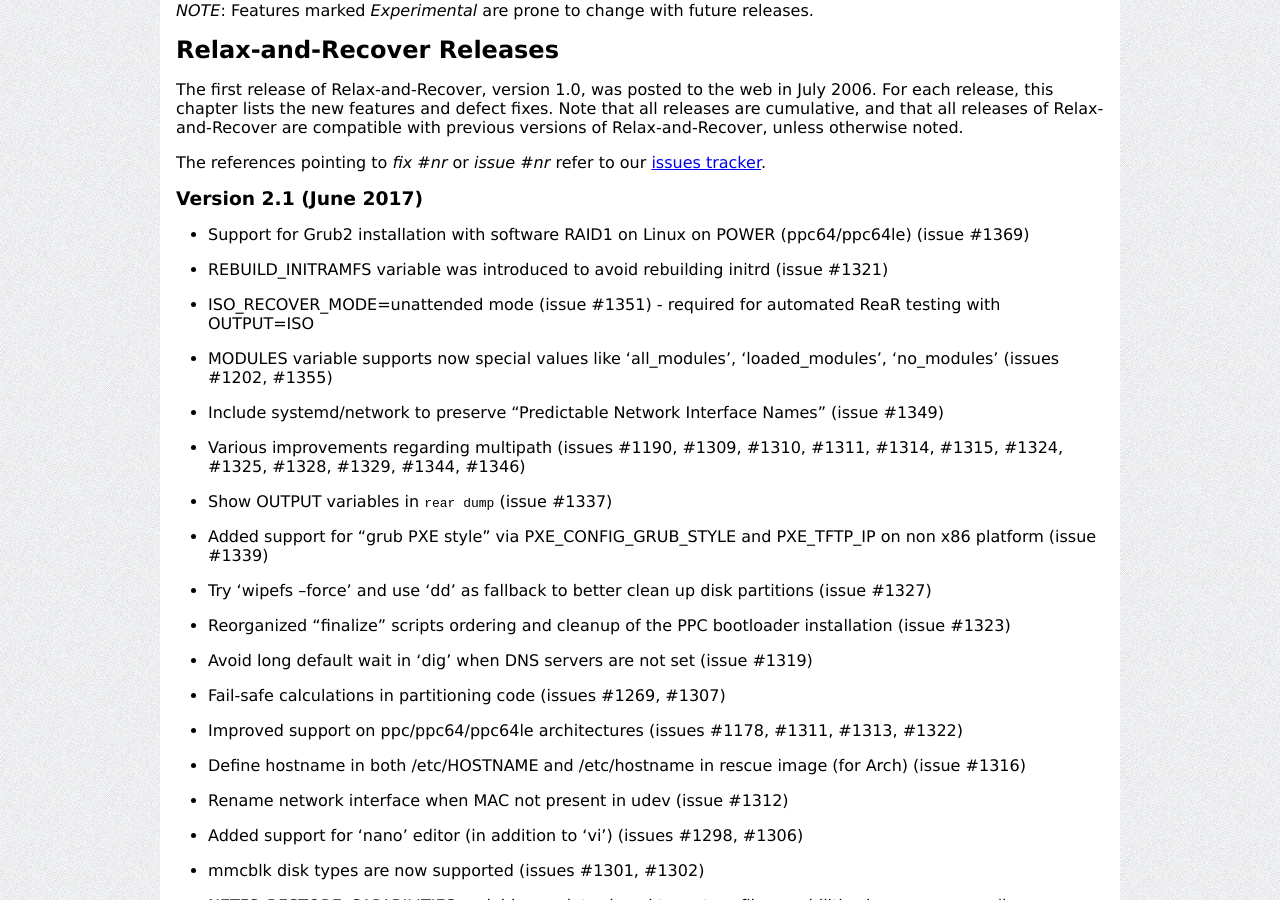
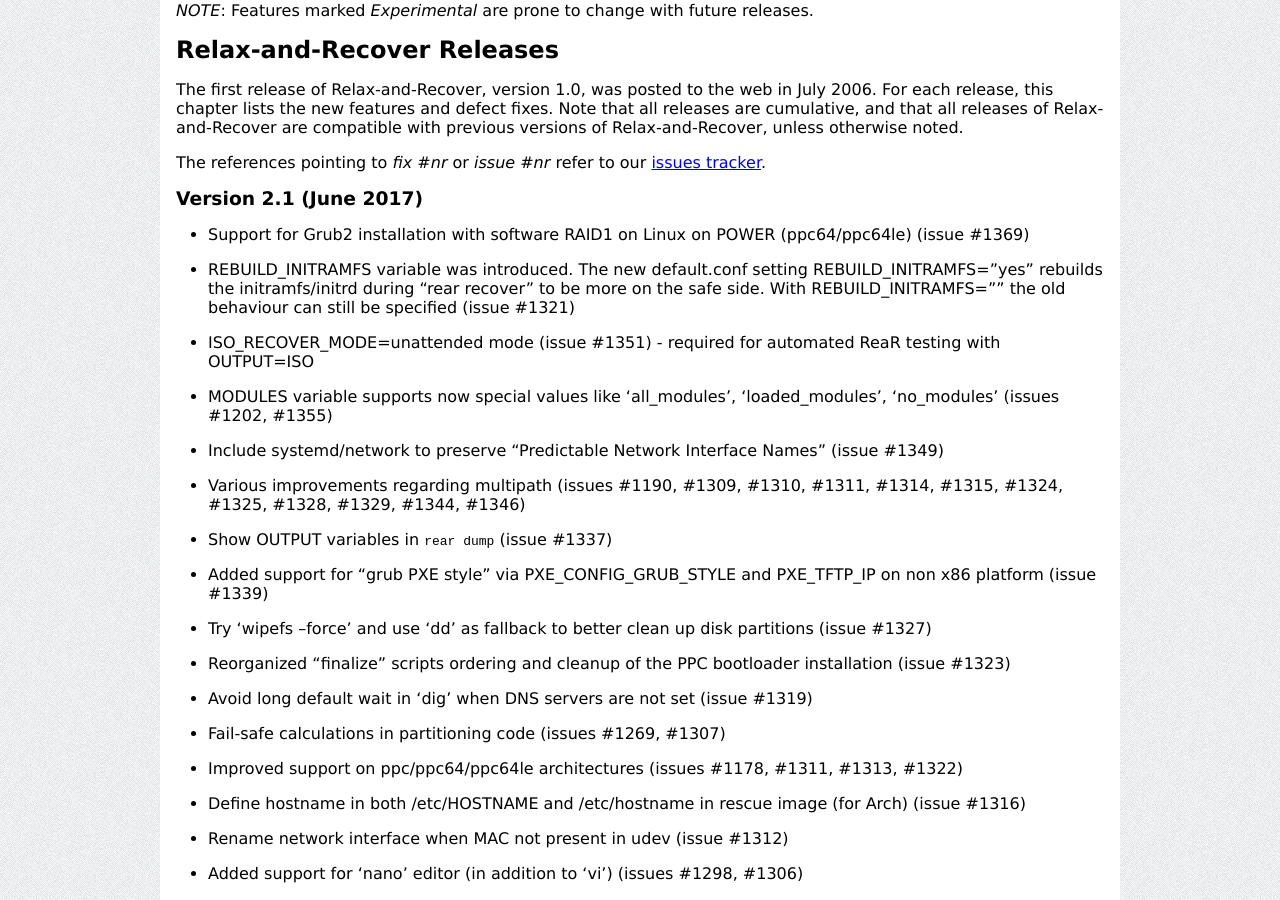
Before and after one commit to rear/rear.github.com, a Jekyll site: the page built from documentation/release-notes-2-1.md, in a window 1280 px wide and 900 px high, scrolled down 2591 px. Built offline with Jekyll 4.4.1, drawn with Linux system fonts in a browser that asks for light colours; comment, search, counter and statistics services are not loaded.

Commit message:
Update release-notes-2-1.md
Corrected entry about REBUILD_INITRAMFS for v 2.1
where the primary use case and default is
to rebuild the initramfs/initrd in any case
(and to avoid it).

```diff
--- a/documentation/release-notes-2-1.md
+++ b/documentation/release-notes-2-1.md
@@ -166,7 +166,7 @@
 
 * Support for Grub2 installation with software RAID1 on Linux on POWER (ppc64/ppc64le) (issue #1369)
 
-* REBUILD_INITRAMFS variable was introduced to avoid rebuilding initrd (issue #1321)
+* REBUILD_INITRAMFS variable was introduced. The new default.conf setting REBUILD_INITRAMFS="yes" rebuilds the initramfs/initrd during "rear recover" to be more on the safe side. With REBUILD_INITRAMFS="" the old behaviour can still be specified (issue #1321)
 
 * ISO_RECOVER_MODE=unattended mode (issue #1351) - required for automated ReaR testing with OUTPUT=ISO
 
```
